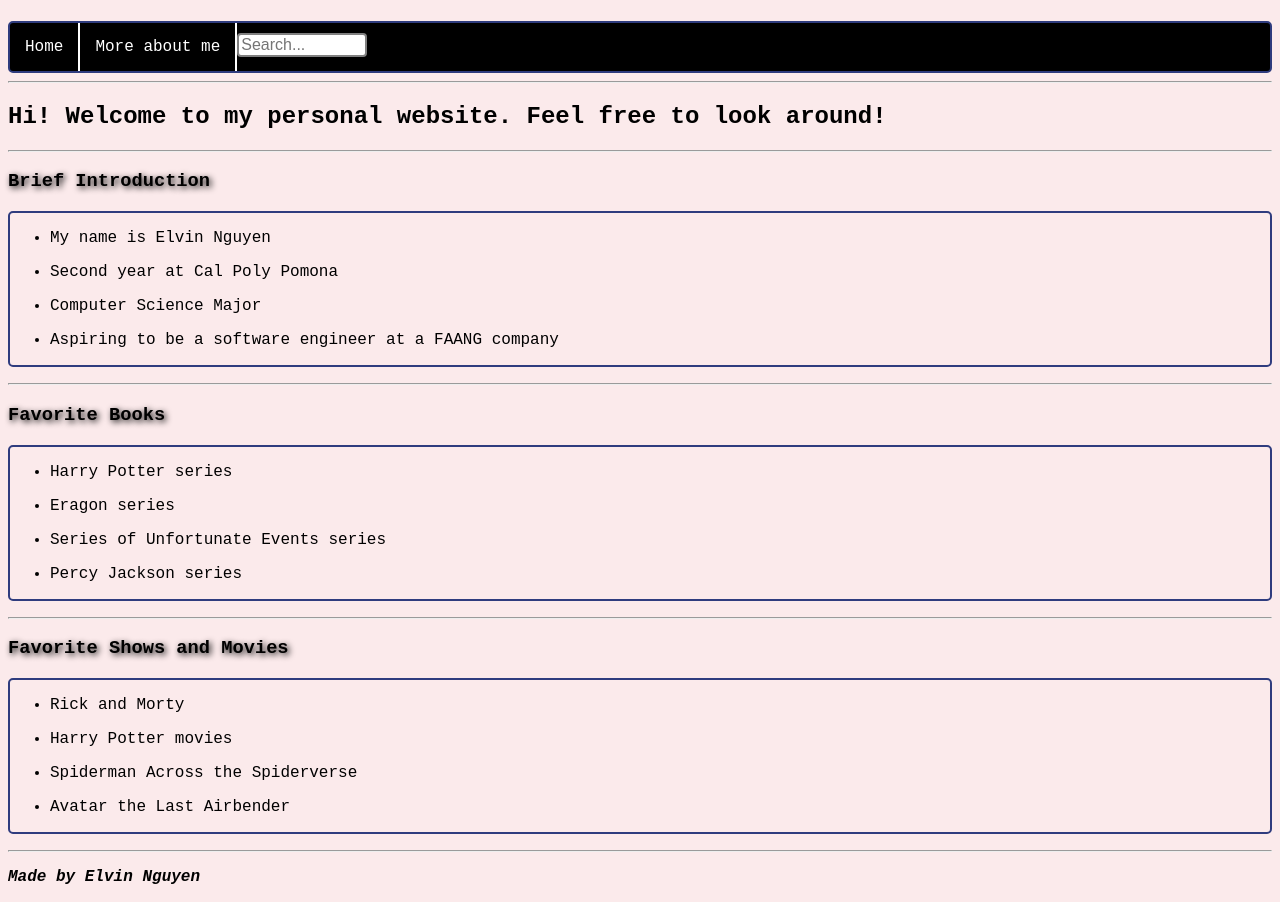
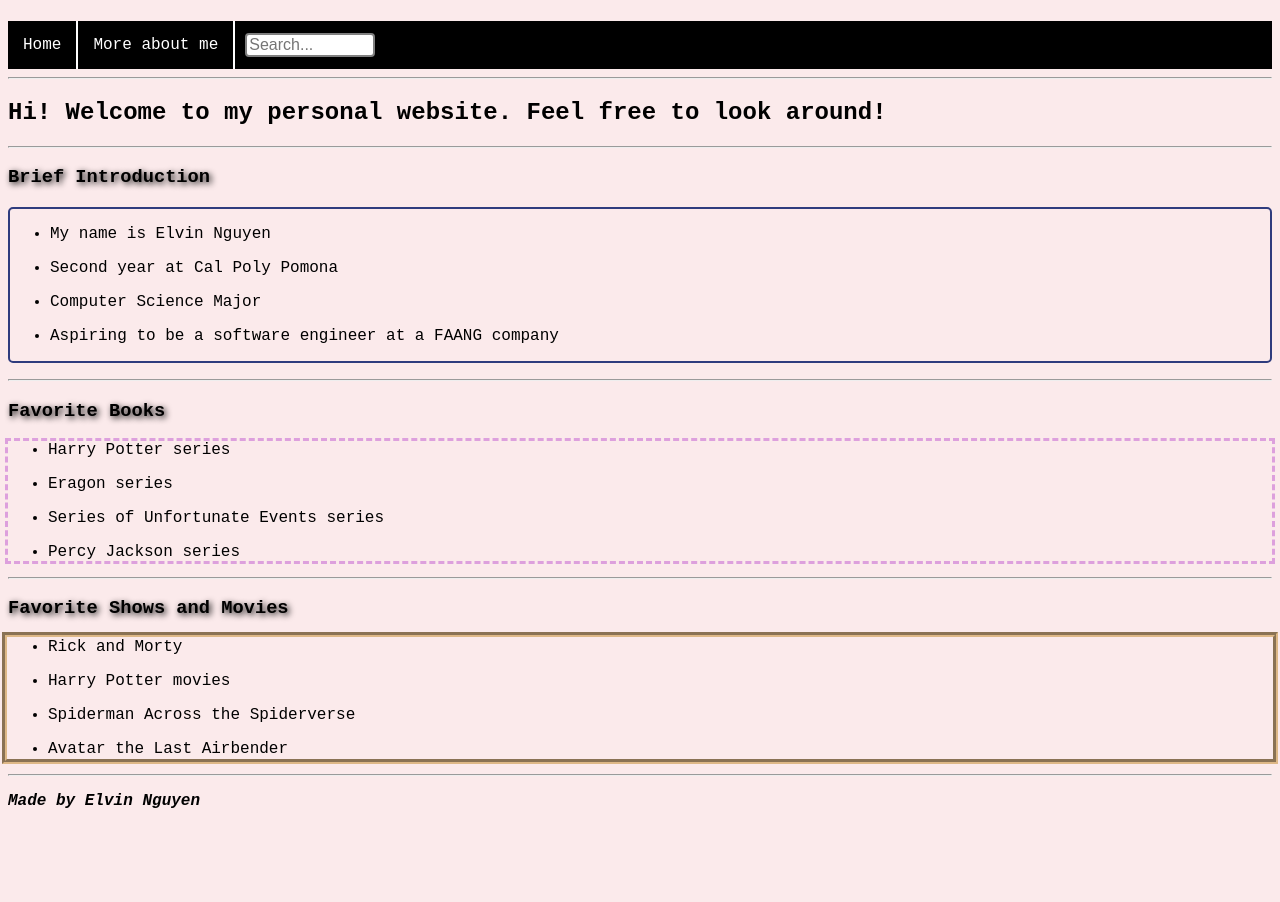
Before and after one commit to elvinnguyen/CS2250, a plain HTML site: page index.html in a window 1280 px wide. Shown: the part 66-968 px from the top of the page. After the commit the page ends 892 px from the top, so only its background shows below. Drawn offline with Linux system fonts and the light colour scheme.

Commit message:
updated files

```diff
--- a/css_styles/style.css
+++ b/css_styles/style.css
@@ -6,10 +6,12 @@ body {
 h1 {
     font-size: 35px;
     text-align: center;
+
 }
 
 h3 {
     text-shadow: 2px 2px 6px black;
+
 }
 
 ul.nav {
@@ -45,10 +47,23 @@ body div.head {
     text-align: center;
 }
 
-ul {
+ul.intro {
     border: 2px solid #2F3C7E;
     border-radius: 5px;
 }
+
+ul.books {
+    outline-style: dashed;
+    outline-color: plum;
+}
+
+ul.shows {
+    outline-style: groove;
+    outline-color: burlywood;
+    outline-width: 5px;
+    outline-offset: 1px;
+}
+
 
 input[type=text] {
     border-radius: 4px;
@@ -61,7 +76,10 @@ input[type=text]:focus {
 
 input[type=search] {
     width: 130px;
-    margin-top: 10px;
+    margin-top: 12px;
+    margin-left: 10px;
+    margin-bottom: 10px;
+    margin-right: 10px;
     box-sizing: border-box;
     border: 2px solid gray;
     border-radius: 4px;
@@ -123,6 +141,25 @@ tr:hover {
     background-color: lightgray;
 }
 
-img {
-    transform: rotate(360deg);
+#Basketball:hover {
+    animation-name: rotate;
+    animation-duration: 2s;
+    animation-delay: 0s;
+    animation-iteration-count: infinite;
 }
+
+#Volleyball:hover {
+    animation-name: rotate;
+    animation-duration: 2s;
+    animation-delay: 0s;
+    animation-iteration-count: infinite;
+}
+
+@keyframes rotate {
+    from {
+        transform: rotate(0deg);
+    }
+    to {
+        transform: rotate(360deg);
+    }
+}
--- a/index.html
+++ b/index.html
@@ -32,7 +32,7 @@
 
         <section>
             <h3>Brief Introduction</h3>
-            <ul>
+            <ul class="intro">
                 <li><p>My name is Elvin Nguyen</p></li>
                 <li><p>Second year at Cal Poly Pomona </p></li>
                 <li><p>Computer Science Major</p></li>
@@ -42,7 +42,7 @@
             <hr />
 
             <h3>Favorite Books</h3>
-            <ul>
+            <ul class="books">
                 <li><p>Harry Potter series</p></li>
                 <li><p>Eragon series</p></li>
                 <li><p>Series of Unfortunate Events series</p></li>
@@ -52,7 +52,7 @@
             <hr />
 
             <h3>Favorite Shows and Movies</h3>
-            <ul>
+            <ul class="shows">
                 <li><p>Rick and Morty</p></li>
                 <li><p>Harry Potter movies</p></li>
                 <li><p>Spiderman Across the Spiderverse</p></li>
```
Also changed, not shown: about.html (+2 -2 lines).
